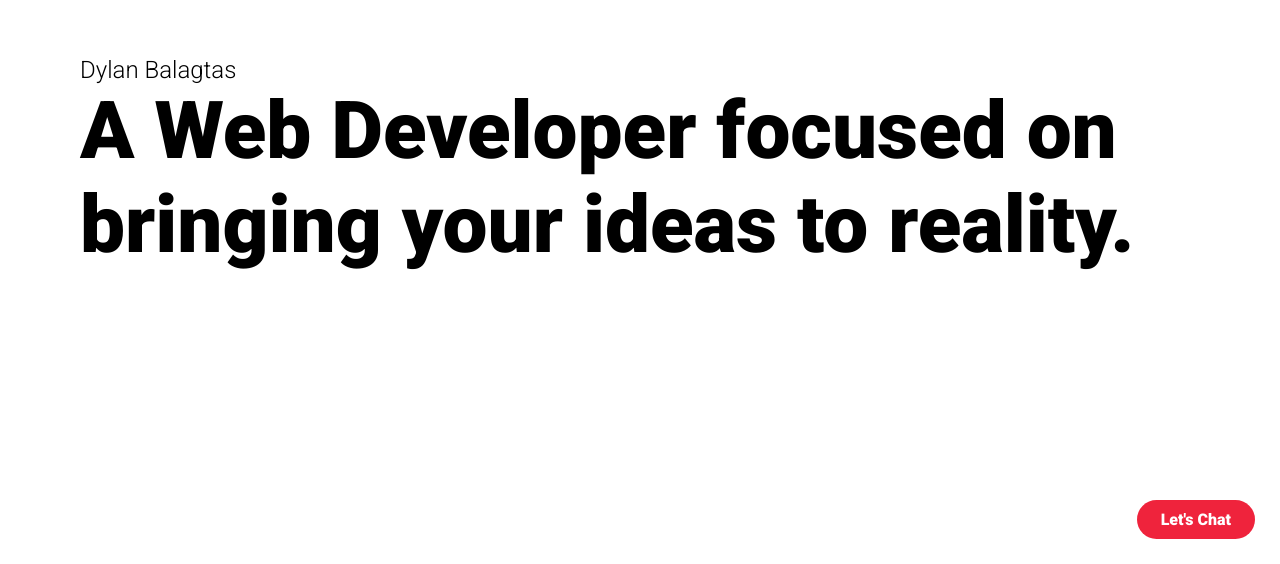
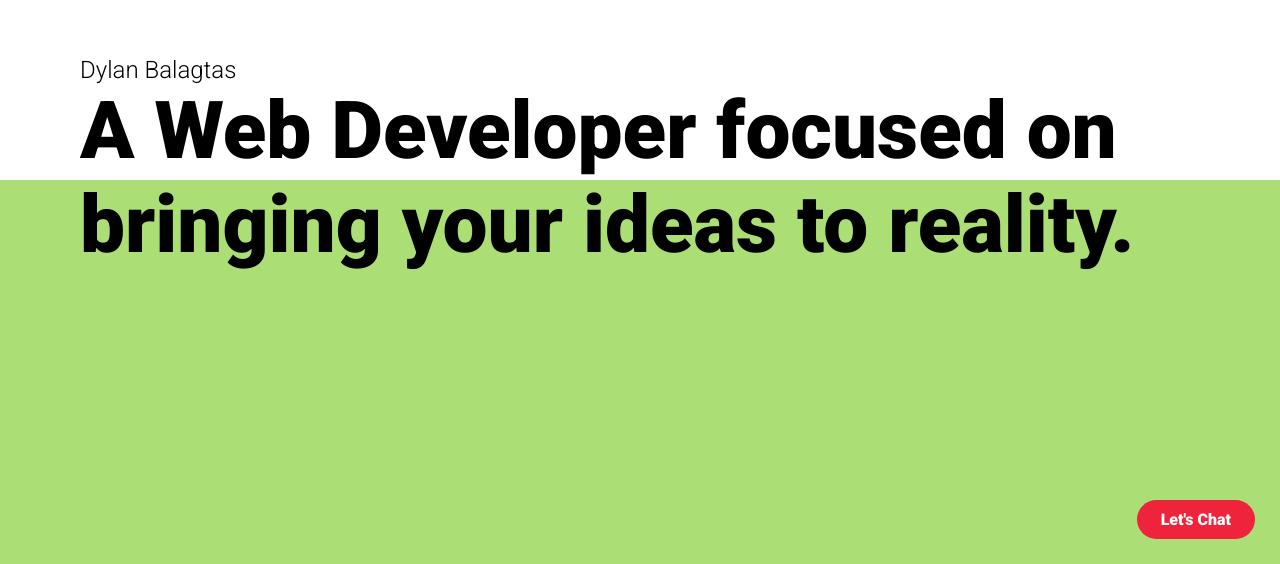
Before and after one commit to mcdylanb/portfolio, a React (Create React App) app: page / in a window 1280 px wide. Shown: the part 236-800 px from the top of the page. Built offline with nearby package versions, Linux system fonts and the light colour scheme.

Commit message:
adds banner at background using absolute position too drag eye to content

```diff
--- a/src/App.css
+++ b/src/App.css
@@ -30,6 +30,16 @@ h3 {
 
 .text {
     margin: 5rem;
+}
+
+.bg-banner {
+    background-color: #abdf75ff;
+    position: absolute;
+    z-index: -2;
+    height: 48vh;
+    width: 100vw;
+    bottom: 0;
+
 }
 
 
--- a/src/App.js
+++ b/src/App.js
@@ -5,8 +5,11 @@ function App() {
     <div className="intro">
       <div className="text">
         <h3>Dylan Balagtas</h3>
-        <h1>A Web Developer focused on <br/> bringing your ideas to reality.</h1>
+        <h1>
+          A Web Developer focused on <br /> bringing your ideas to reality.
+        </h1>
       </div>
+      <div className="bg-banner"></div>
       <a
         href="https://twitter.com/messages/compose?recipient_id=706870613571338240"
         class="twitter-dm-button"
```
